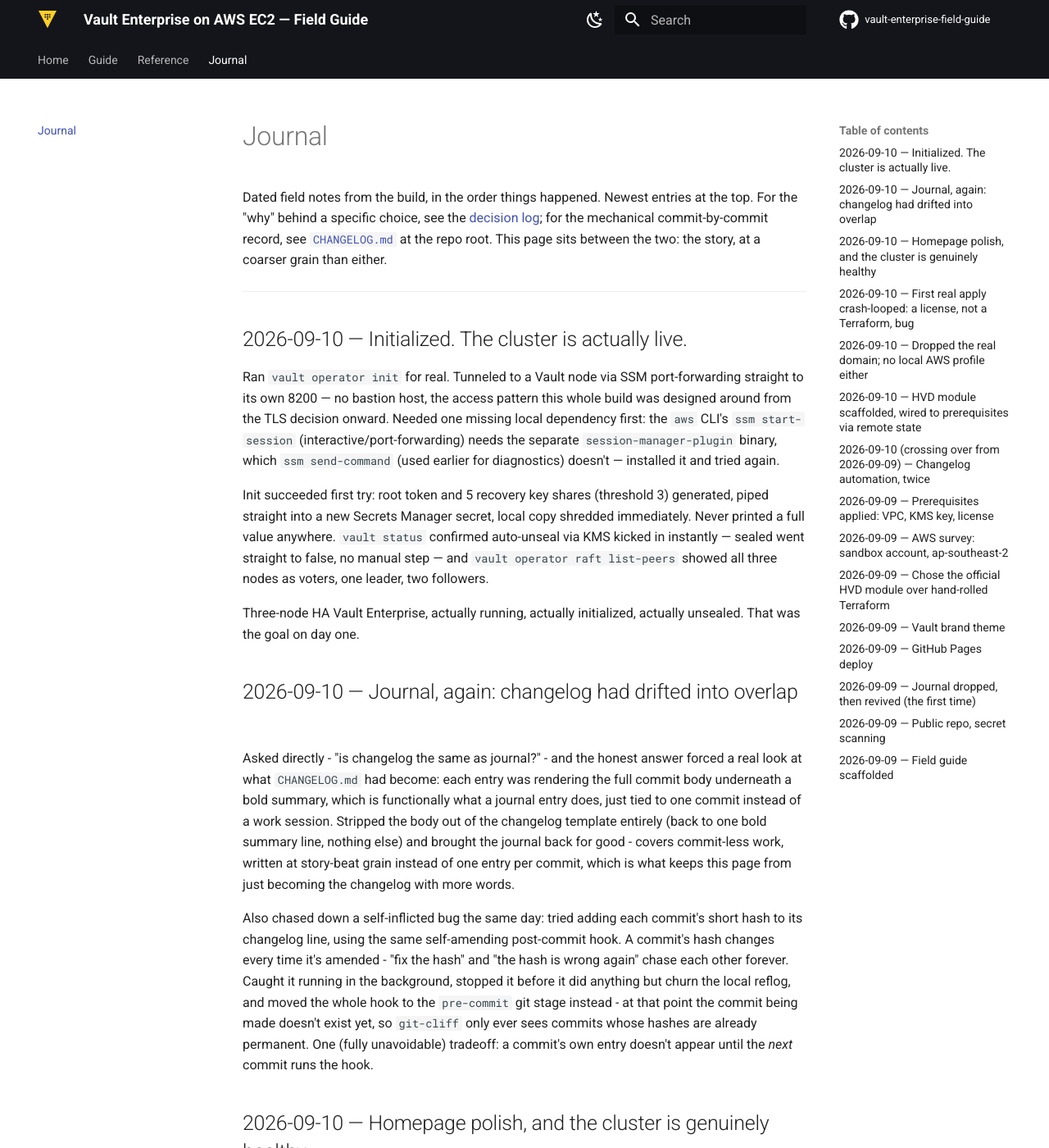
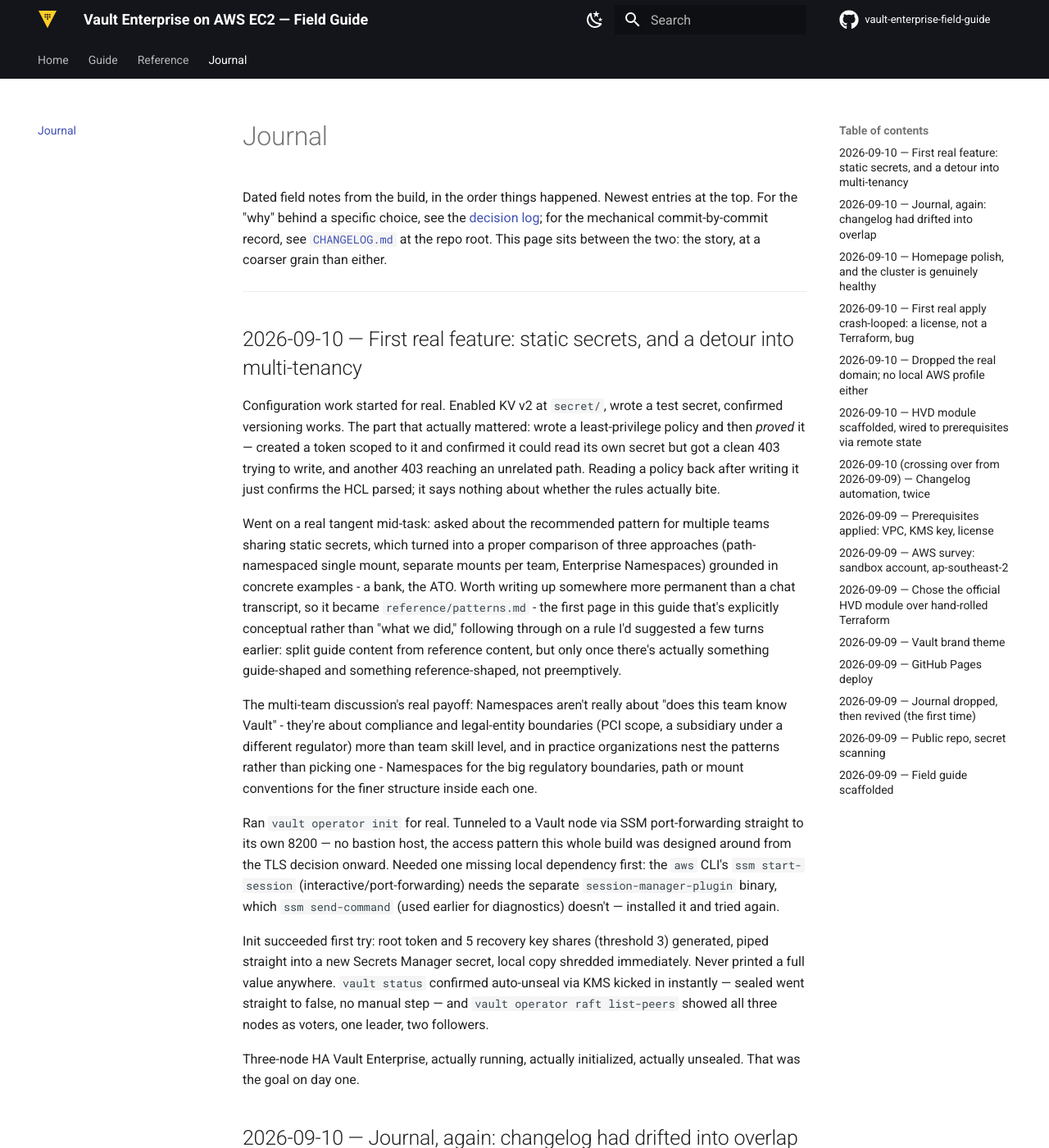
Before and after one commit to markcarriedo/vault-enterprise-field-guide, an MkDocs documentation site: the page built from docs/journal/index.md, in a window 1280 px wide and 1400 px high. Shown: the whole window at 82% size. Built offline with MkDocs 1.6.1 and Material for MkDocs 9.7.7, drawn with Linux system fonts in a browser that asks for light colours; comment, search, counter and statistics services are not loaded.

Commit message:
feat(vault): enable KV v2, write a verified least-privilege policy
secret/ mounted (KV v2, nothing pre-enabled by init), test secret
written/read/versioned, field-guide-app policy scoped to read/list
only under secret/{data,metadata}/field-guide/*. Verified with an
actual scoped token, not just by reading the policy back: confirmed
read succeeds, write and cross-team reads both correctly 403. Test
token revoked after.

docs(reference): add patterns.md - multi-team static secrets

Comparison of three approaches to separating secrets between teams
(path-namespaced mount, separate mounts, Enterprise Namespaces),
grounded in concrete examples worked through in conversation. First
page that's explicitly conceptual rather than "what we did" - guide
content stays "how we built this," reference content covers general
technique.

Claude-Session: https://claude.ai/code/session_01W8wX9ho5zsL4nSkjw8ZJSM

```diff
--- a/docs/guide/04-configuration.md
+++ b/docs/guide/04-configuration.md
@@ -1,13 +1,48 @@
 # Configuration
-
-!!! note "Not started yet"
-    This section will be filled in once we work through this stage. See the
-    [journal](../journal/index.md) for in-progress notes.
 
 ## Goal
 
-## Steps
+Configure actual Vault features on top of the running cluster — starting with static
+secrets, then whatever comes next (dynamic secrets, PKI, auth methods, policies for real
+workloads). One page for now; if this grows past 2-3 distinct features, it'll split into a
+nested `04-configuration/` section per feature rather than staying one long page.
+
+## Static secrets (KV v2)
+
+### Steps
+
+1. Enabled the KV v2 secrets engine at the standard `secret/` path:
+   `vault secrets enable -path=secret -version=2 kv`. Nothing was pre-mounted — `operator
+   init` doesn't enable any secrets engines by default (that's only `vault server -dev`).
+2. Wrote and read a test secret (`secret/field-guide/hello`), confirmed KV v2's versioning
+   works as expected — a second `vault kv put` correctly created version 2 without
+   overwriting version 1's history.
+3. Wrote a least-privilege policy (`field-guide-app`) scoped to read/list only, only under
+   `secret/data/field-guide/*` and `secret/metadata/field-guide/*` — the pattern an
+   application would actually use, not the root token.
+4. **Verified enforcement, not just existence** — created a short-lived token scoped to that
+   policy and confirmed: it *can* read the secret it's meant to; it *cannot* write to that
+   same path (403); it *cannot* read an unrelated path (403). Revoked the test token
+   immediately after.
+
+### Path convention
+
+Secrets live under `secret/<team-or-app>/...` — see
+[Patterns: multi-team static secrets](../reference/patterns.md) for when this simple
+convention is enough versus when separate mounts or Namespaces are worth the extra
+complexity. For one app in a sandbox, plain path-based policy is the right amount of
+structure; it won't stay that way forever.
 
 ## Gotchas
 
+- `operator init` does not enable any secrets engines — `secret/` (or any other KV mount)
+  has to be created explicitly. Only `-dev` mode auto-mounts one.
+- Testing a policy by reading it isn't enough — a policy that *parses* isn't the same as a
+  policy that *enforces* correctly. Always test with an actual token scoped to it, not the
+  root token, before trusting it.
+
 ## References
+
+- [KV Secrets Engine v2 (Vault docs)](https://developer.hashicorp.com/vault/docs/secrets/kv/kv-v2)
+- [Policies (Vault docs)](https://developer.hashicorp.com/vault/docs/concepts/policies)
+- [Patterns: multi-team static secrets](../reference/patterns.md)
--- a/docs/journal/index.md
+++ b/docs/journal/index.md
@@ -7,7 +7,29 @@ at the repo root. This page sits between the two: the story, at a coarser grain
 
 ---
 
-## 2026-09-10 — Initialized. The cluster is actually live.
+## 2026-09-10 — First real feature: static secrets, and a detour into multi-tenancy
+
+Configuration work started for real. Enabled KV v2 at `secret/`, wrote a test secret,
+confirmed versioning works. The part that actually mattered: wrote a least-privilege policy
+and then *proved* it — created a token scoped to it and confirmed it could read its own
+secret but got a clean 403 trying to write, and another 403 reaching an unrelated path.
+Reading a policy back after writing it just confirms the HCL parsed; it says nothing about
+whether the rules actually bite.
+
+Went on a real tangent mid-task: asked about the recommended pattern for multiple teams
+sharing static secrets, which turned into a proper comparison of three approaches
+(path-namespaced single mount, separate mounts per team, Enterprise Namespaces) grounded in
+concrete examples - a bank, the ATO. Worth writing up somewhere more permanent than a chat
+transcript, so it became `reference/patterns.md` - the first page in this guide that's
+explicitly conceptual rather than "what we did," following through on a rule I'd suggested a
+few turns earlier: split guide content from reference content, but only once there's actually
+something guide-shaped and something reference-shaped, not preemptively.
+
+The multi-team discussion's real payoff: Namespaces aren't really about "does this team know
+Vault" - they're about compliance and legal-entity boundaries (PCI scope, a subsidiary under
+a different regulator) more than team skill level, and in practice organizations nest the
+patterns rather than picking one - Namespaces for the big regulatory boundaries, path or mount
+conventions for the finer structure inside each one.
 
 Ran `vault operator init` for real. Tunneled to a Vault node via SSM port-forwarding straight
 to its own 8200 — no bastion host, the access pattern this whole build was designed around
--- a/mkdocs.yml
+++ b/mkdocs.yml
@@ -85,6 +85,7 @@ nav:
       - 6. Troubleshooting: guide/06-troubleshooting.md
   - Reference:
       - reference/architecture.md
+      - reference/patterns.md
       - reference/decisions.md
       - reference/glossary.md
   - Journal: journal/index.md
```
Also changed, not shown: CHANGELOG.md (+1 -0 lines), docs/index.md (+4 -2 lines), docs/reference/glossary.md (+4 -0 lines), docs/reference/patterns.md (added, +55 -0 lines).
